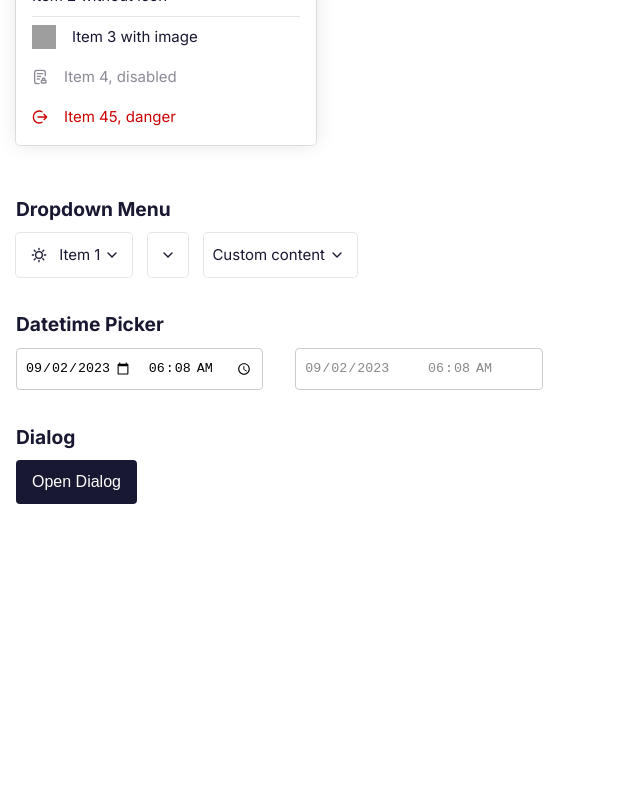
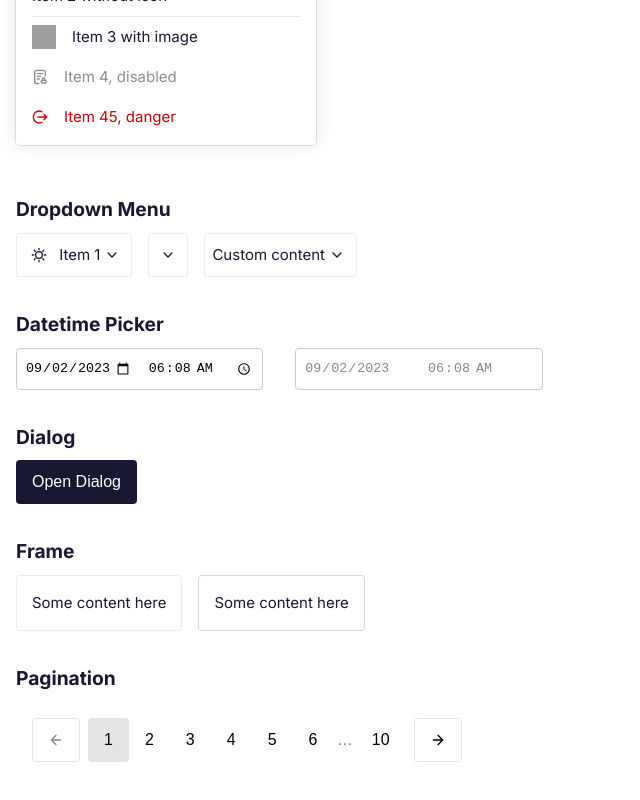
Before and after one commit to quail-ink/quail-ui, a Vue app: page / in a window 1280 px wide. Shown: the part 1803-2603 px from the top of the page, without its empty margins (0-640 px from the left). Before the commit the page ends 2355 px from the top, so only its background shows below. Built offline with nearby package versions, Linux system fonts and the light colour scheme; grey boxes are pictures that could not be loaded.

Commit message:
Add pagination and frame styles

```diff
--- a/src/App.vue
+++ b/src/App.vue
@@ -47,6 +47,8 @@ const menuItems = computed(() => [
     },
   },
 ]);
+
+const currentPage = ref(1);
 
 const selectedMenuItem = ref(menuItems.value[0]);
 
@@ -277,6 +279,33 @@ function dropdownMenuSelectionChanged(item: any) {
         </QDialog>
       </div>
     </div>
+
+    <div class="section">
+      <h2 class="section-title">Frame</h2>
+      <div class="grid">
+        <div class="frame">
+          Some content here
+        </div>
+        <div class="frame focus">
+          Some content here
+        </div>
+      </div>
+    </div>
+
+    <div class="section">
+      <h2 class="section-title">Pagination</h2>
+      <div>
+        <QPagination
+          v-model="currentPage"
+          :total-page="10"
+          :has-prev="currentPage > 1"
+          :has-next="currentPage < 10"
+          @change:prev="() => { currentPage-- }"
+          @change:next="() => { currentPage++ }"
+          @change:goto="(val: any) => { currentPage = val; console.log(val)}"
+        />
+      </div>
+    </div>
   </div>
 </template>
 
@@ -299,4 +328,7 @@ function dropdownMenuSelectionChanged(item: any) {
   margin-bottom: 1rem;
   flex-wrap: wrap;
 }
+.frame {
+  padding: 1rem;
+}
 </style>
--- a/src/components/common/QDatetimePicker.vue
+++ b/src/components/common/QDatetimePicker.vue
@@ -34,7 +34,6 @@ function changed() {
 
 onMounted(() => {
   const d = dayjs();
-  console.log("d", d.format("YYYY-MM-DDTHH:mm:ssZ"));
   date.value = d.format("YYYY-MM-DD");
   time.value = d.format("HH:mm");
 });
--- /dev/null
+++ b/src/components/common/QPagination.vue
@@ -0,0 +1,130 @@
+<script setup lang="ts">
+import { computed, ref, watch } from "vue";
+
+const props = defineProps({
+  modelValue: {
+    type: Number,
+    default: 1,
+  },
+  totalPage: {
+    type: Number,
+    default: 0,
+  },
+  hasPrev: {
+    type: Boolean,
+    default: false,
+  },
+  hasNext: {
+    type: Boolean,
+    default: false,
+  },
+});
+
+const indicators = computed(() => {
+  let max = 6;
+  const result:any = [];
+  if (props.totalPage < max) {
+    for (let i = 1; i <= props.totalPage; i++) {
+      result.push({ label: i });
+    }
+  } else {
+    result.push({ label: 1});
+    // check the range around the current page
+    let start = val.value - 2;
+    let end = val.value + 2;
+    if (start < 2) {
+      start = 2;
+      end = start + max - 2;
+    }
+    if (end > props.totalPage - 1) {
+      end = props.totalPage - 1;
+      start = end - max + 2;
+    }
+    if (start > 2) {
+      result.push({ label: "…", disabled: true });
+    }
+    for (let i = start; i <= end; i++) {
+      result.push({ label: i });
+    }
+    if (end < props.totalPage - 1) {
+      result.push({ label: "…", disabled: true });
+    }
+    result.push({ label: props.totalPage});
+  }
+  return result;
+});
+
+const val = ref(props.modelValue);
+
+watch(() => props.modelValue, (value) => {
+	val.value = value;
+});
+
+const emit = defineEmits(["change:next", "change:prev", "change:goto", "update:modelValue"]);
+
+function prevPage() {
+  val.value--;
+  emit("change:prev", val.value);
+  emit("update:modelValue", val.value);
+}
+
+function nextPage() {
+  val.value++;
+  emit("change:next", val.value);
+  emit("update:modelValue", val.value);
+}
+
+function gotoPage(ix: any, item:any ) {
+  if (item.disabled) {
+    return;
+  }
+  val.value = ix;
+  emit("change:goto", val.value);
+  emit("update:modelValue", val.value);
+}
+
+</script>
+<template>
+  <div class="pagination">
+    <button class="prev button outlined icon" @click="prevPage" :disabled="!props.hasPrev">
+      <QIconArrowLeft class="icon" />
+    </button>
+    <div class="page-indicators">
+      <div v-for="item, ix in indicators" class="page-indicator">
+        <button class="page-indicator button plain" :class="ix === val - 1? 'active': ''" :disabled="item.disabled" @click="gotoPage(ix + 1, item)">
+          {{ item.label }}
+        </button>
+      </div>
+    </div>
+    <button class="next button outlined icon" @click="nextPage" :disabled="!props.hasNext">
+      <QIconArrowRight class="icon" />
+    </button>
+  </div>
+</template>
+
+<style lang="scss" scoped>
+.pagination {
+  font-size: 0.8rem;
+  display: flex;
+  justify-content: flex-start;
+  align-items: center;
+  padding: 1rem;
+  .page-indicators {
+    display: flex;
+    justify-content: center;
+    align-items: center;
+    padding: 0 0.5rem;
+  }
+  .page-indicator {
+    &[disabled] {
+      opacity: 0.5;
+      border: none;
+      padding-left: 0.2rem;
+      padding-right: 0.2rem;
+    }
+    &.active {
+      background-color: rgba(0, 0, 0, 0.1);
+    }
+  }
+}
+</style>
--- a/src/components/common/index.ts
+++ b/src/components/common/index.ts
@@ -6,6 +6,7 @@ import QMenu from './QMenu.vue';
 import QSwitch from './QSwitch.vue';
 import QTextFieldWithButton from './QTextFieldWithButton.vue';
 import QDropdownMenu from './QDropdownMenu.vue';
+import QPagination from './QPagination.vue';
 
 export {
   QDatetimePicker,
@@ -16,4 +17,5 @@ export {
   QSwitch,
   QTextFieldWithButton,
   QDropdownMenu,
+  QPagination,
 };
--- a/src/styles/component.scss
+++ b/src/styles/component.scss
@@ -368,8 +368,11 @@ button.plain.danger {
 }
 
 .frame {
-  box-shadow: 0 0 0 1px rgba(0, 0, 0, 0.1);
+  box-shadow: inset 0 0 0 1px rgba(0,0,0,0.08);
   border-radius: 4px;
+  &.focus {
+    box-shadow: inset 0 0 0 1px rgba(0,0,0,0.16);
+  }
 }
 
 .dark {
```
